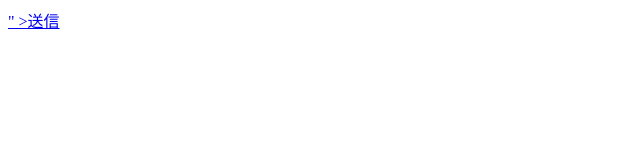
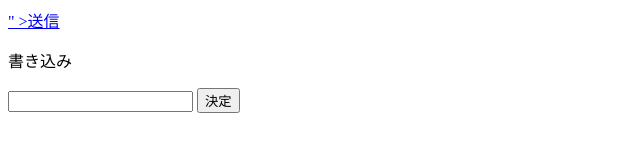
Before and after one commit to tomatonokomanndosyoukai/excel, a plain HTML site: page index.html in a window 1280 px wide. Shown: the whole page, without its empty margins (0-640 px from the left). Drawn offline with Linux system fonts and the light colour scheme.

Commit message:
Update index.html

```diff
--- a/index.html
+++ b/index.html
@@ -2,5 +2,15 @@
 
 <a href= "https://script.google.com/a/macros/edu.city.yokohama.jp/s/AKfycbzgUMzTgh-Xn2sGiJFGA7Hr3xBSD8IqMYjd0pHC8gf-1FSK-ufi8iiIHkyA1w2ZAJYC5A/exec?q=<span id=\"span1\"></span>" >送信</a>
 
+   <p>書き込み</p>
+<input type="text" value="" id="text1" maxlength="100" />
+<input type="button" value="決定" onclick="clickBtn1()" />
+
+<script>
+  function clickBtn1() {
+    const t1 = document.getElementById("text1").value;
+    document.getElementById("span1").textContent = t1;
+  }
+</script>
 
 </html>
```
